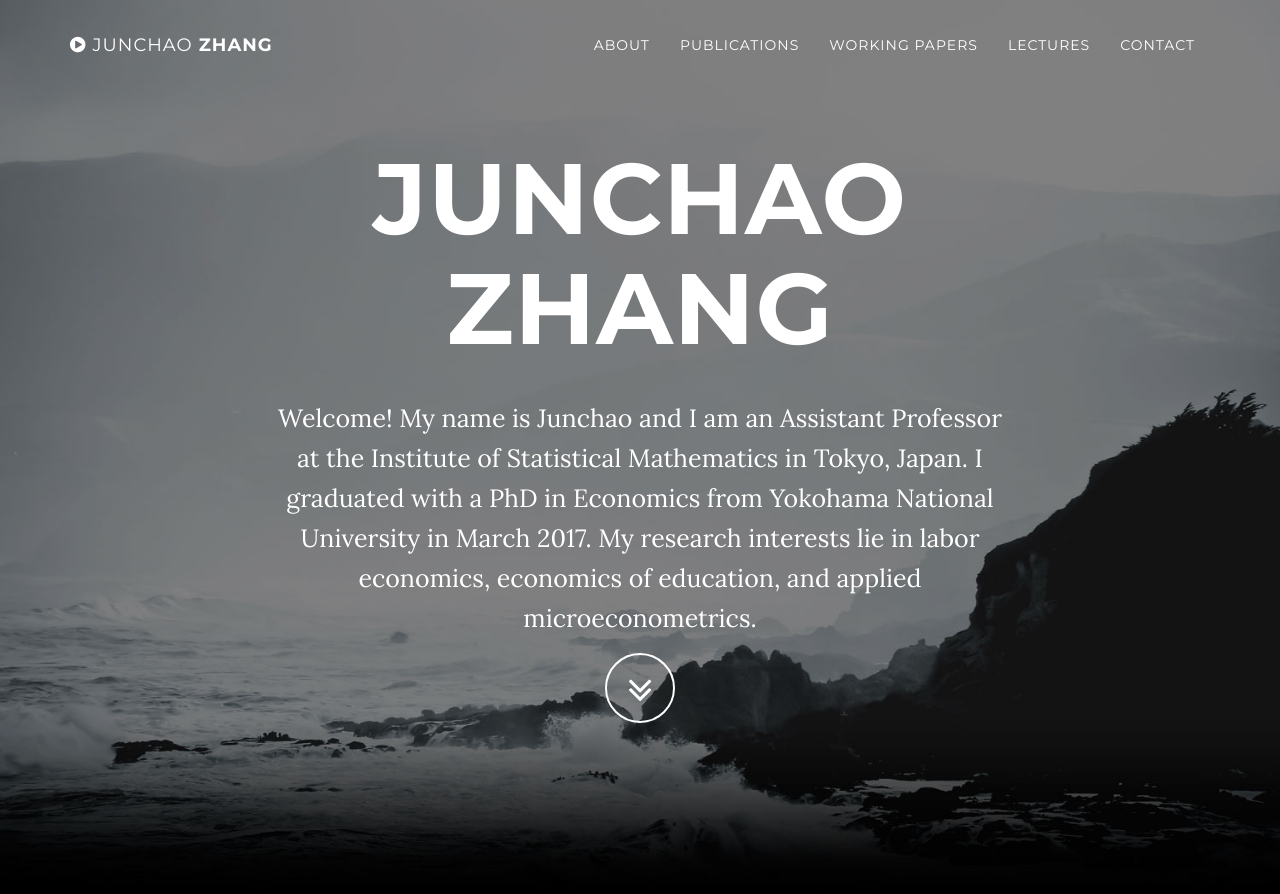
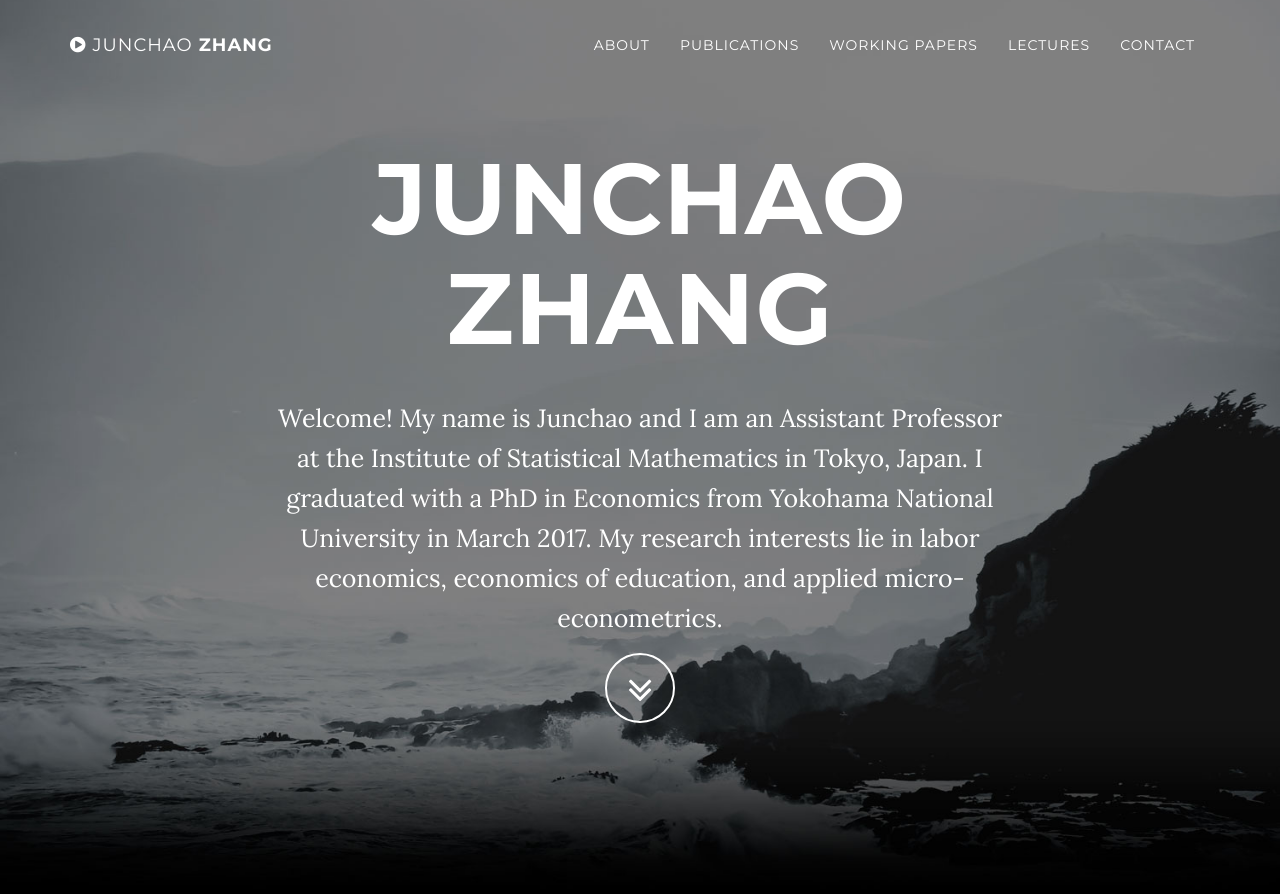
Before and after one commit to ztempest0218/ztempest0218.github.io, a Jekyll site: the page built from index.html, in a window 1280 px wide and 900 px high. Shown: the top 894 px of the window. Built offline with Jekyll 4.4.1, drawn with Linux system fonts in a browser that asks for light colours.

Commit message:
Update _config.yml

```diff
--- a/_config.yml
+++ b/_config.yml
@@ -2,7 +2,7 @@
 title: "Junchao Zhang"
 email: ztempest0218@gmail.com
 url: https://ztempest0218.github.io
-description: Welcome! My name is Junchao and I am an Assistant Professor at the Institute of Statistical Mathematics in Tokyo, Japan. I graduated with a PhD in Economics from Yokohama National University in March 2017. My research interests lie in labor economics, economics of education, and applied microeconometrics.
+description: Welcome! My name is Junchao and I am an Assistant Professor at the Institute of Statistical Mathematics in Tokyo, Japan. I graduated with a PhD in Economics from Yokohama National University in March 2017. My research interests lie in labor economics, economics of education, and applied micro-econometrics.
 
 
 # Color settings (hex-codes without the leading hash-tag)
```
